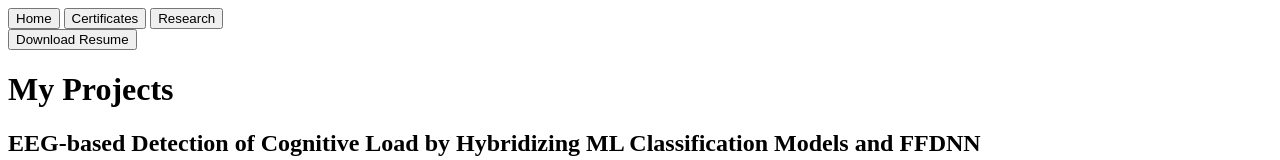
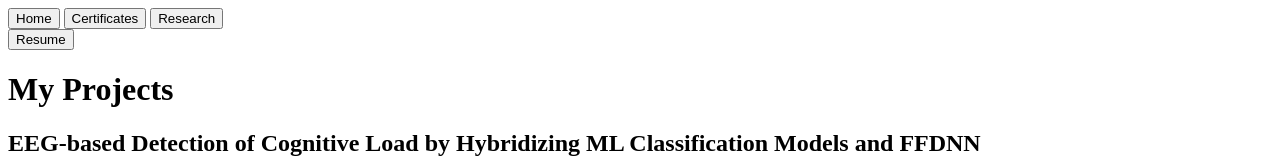
Before and after one commit to Rithvik-Koruturu/portfolio, a plain HTML site: page projects.html in a window 1280 px wide. Shown: the top 160 px of the page. Drawn offline with Linux system fonts and the light colour scheme.

Commit message:
Update projects.html

```diff
--- a/projects.html
+++ b/projects.html
@@ -17,7 +17,7 @@
             <button onclick="window.location.href='certificates.html'">Certificates</button>
             <button onclick="window.location.href='research.html'">Research</button>
         </div>
-        <button class="resume-button" onclick="window.open('https://drive.google.com/file/d/1uRkS8fsqEKDnSZ84FxxYO46nNDC_nbql/view?usp=sharing')">Download Resume</button>
+        <button class="resume-button" onclick="window.open('https://drive.google.com/file/d/1uRkS8fsqEKDnSZ84FxxYO46nNDC_nbql/view?usp=sharing')">Resume</button>
     </header>
 
     <!-- Main Content -->
```
